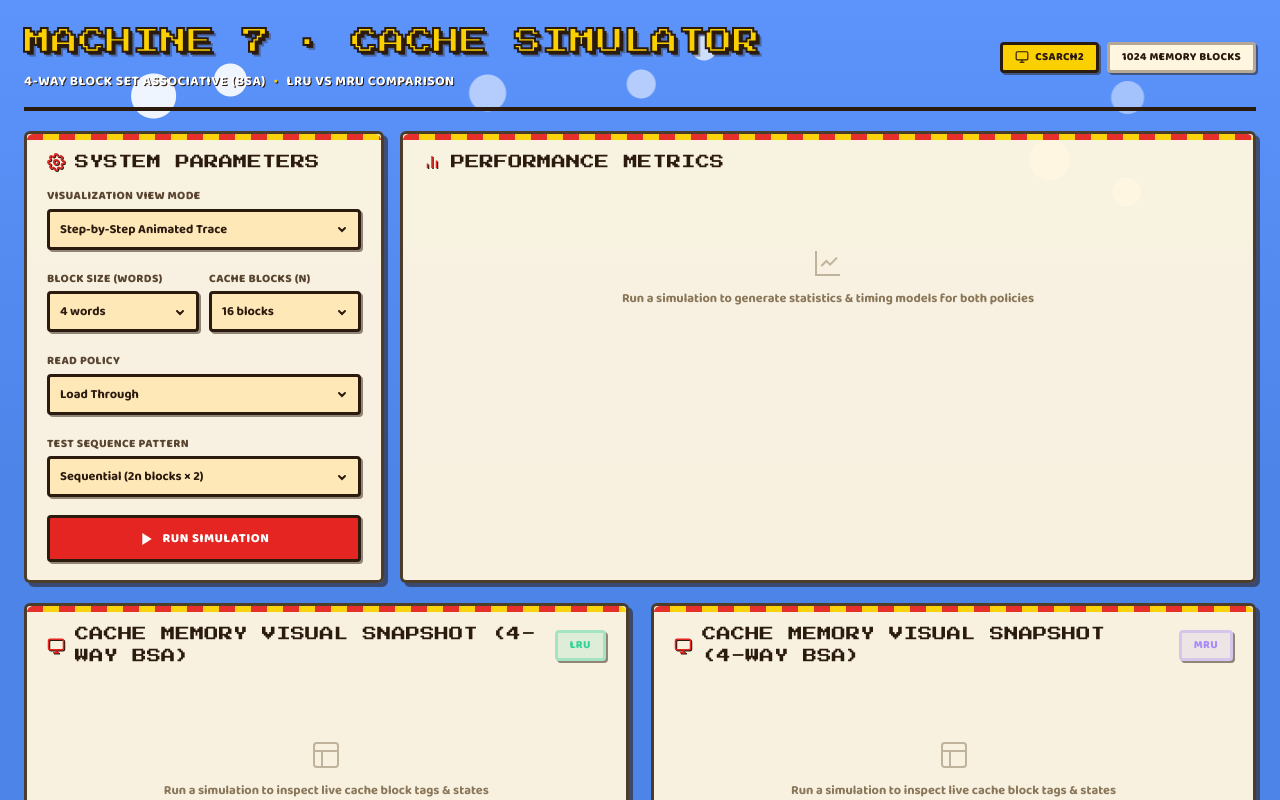
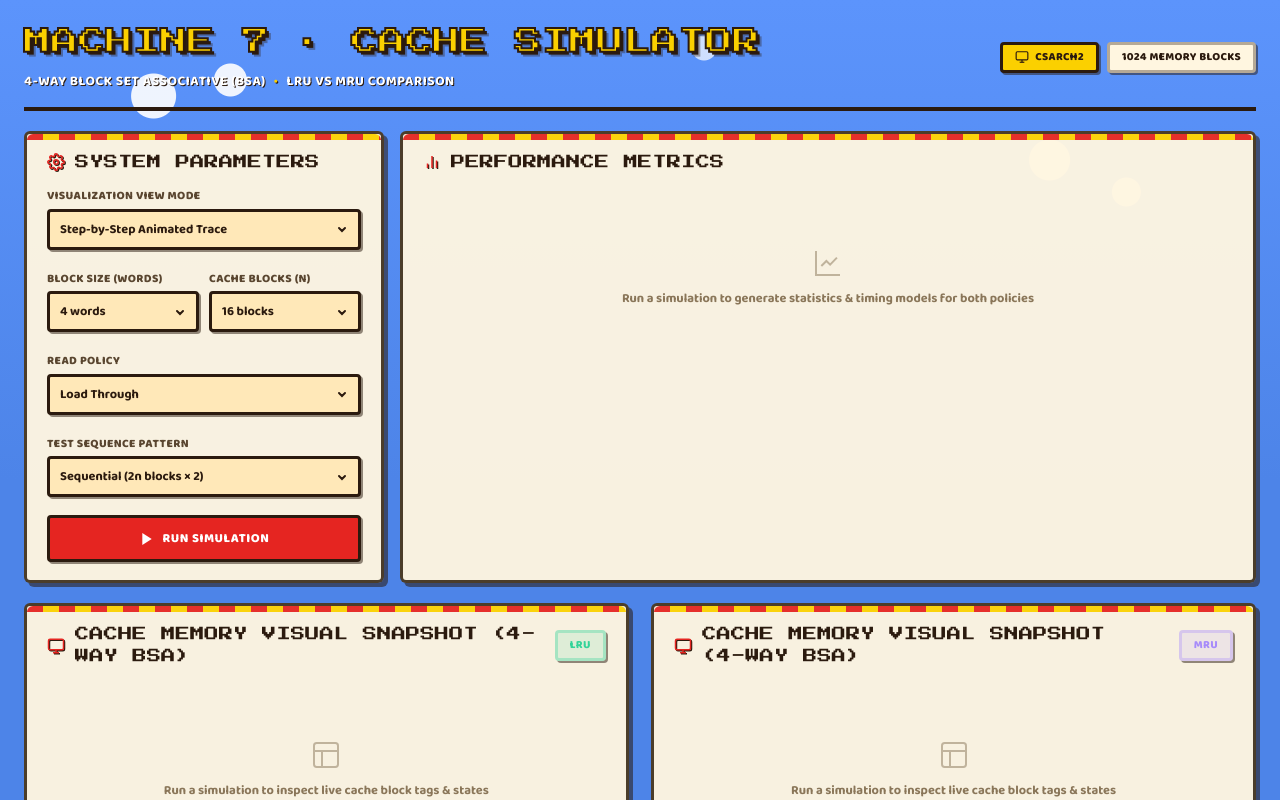
Before and after one commit to limj72/CSARCH2-CaseStudy1-Group2, a React (Vite) app: page / in a window 1280 px wide. Shown: the top 800 px of the page. Built offline with nearby package versions, Linux system fonts and the light colour scheme.

Commit message:
removed white circles

```diff
--- a/src/index.css
+++ b/src/index.css
@@ -112,26 +112,7 @@ body::before {
   z-index: 0;
 }
 
-/* Slow-drifting cloud band */
-body::after {
-  content: '';
-  position: fixed;
-  left: 0;
-  right: 0;
-  height: 90px;
-  pointer-events: none;
-  z-index: 0;
-  background:
-    radial-gradient(circle at 20% 50%, rgba(255,255,255,0.55) 0 18px, transparent 19px),
-    radial-gradient(circle at 32% 40%, rgba(255,255,255,0.55) 0 14px, transparent 15px),
-    radial-gradient(circle at 70% 55%, rgba(255,255,255,0.45) 0 16px, transparent 17px);
-  animation: cloud-drift 22s linear infinite;
-}
 
-@keyframes cloud-drift {
-  0% { transform: translateX(-15vw); top: 6%; }
-  100% { transform: translateX(115vw); top: 6%; }
-}
 
 #root {
   position: relative;
```
